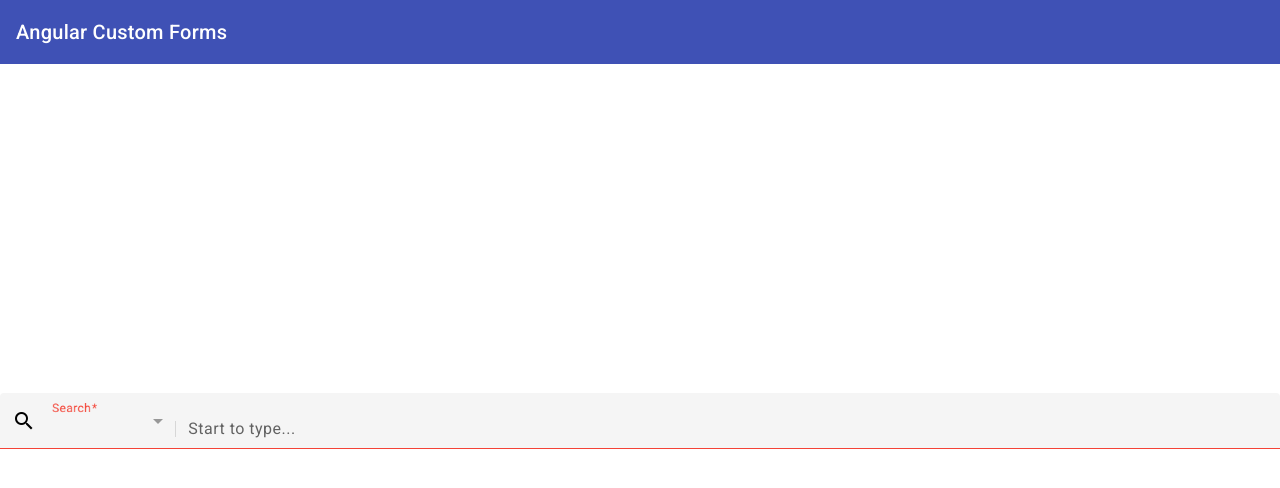
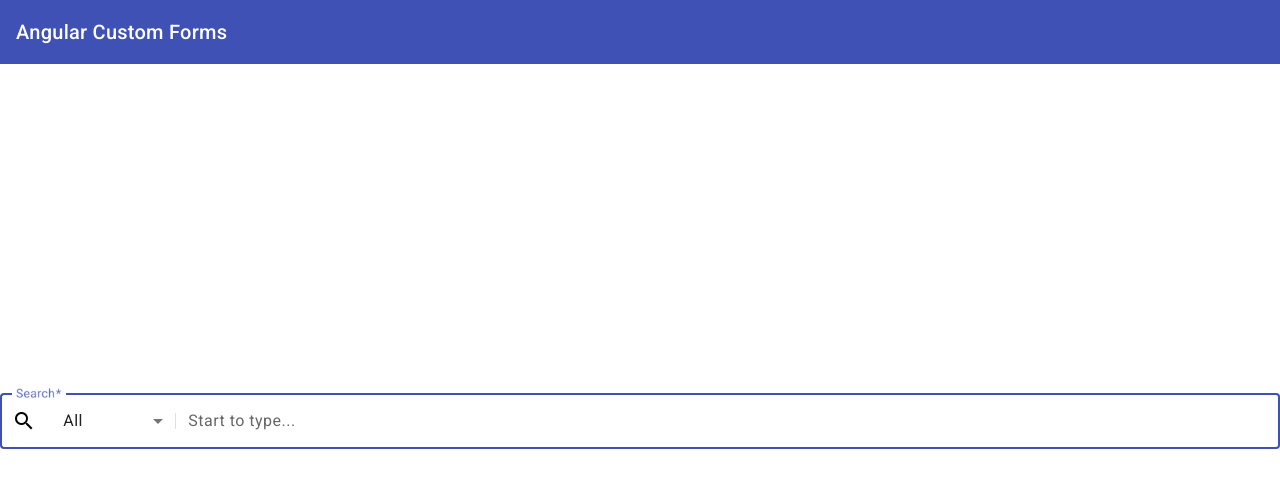
Before and after one commit to qetiproject/angular-custom-forms, an Angular app: page / in a window 1280 px wide. Shown: the top 488 px of the page. Built offline with nearby package versions, Linux system fonts and the light colour scheme.

Commit message:
fixed select value && nug error handler

```diff
--- a/src/app/advanced-search-control/custom-form-field-control/custom-form-field-control.component.html
+++ b/src/app/advanced-search-control/custom-form-field-control/custom-form-field-control.component.html
@@ -1,7 +1,5 @@
 <ng-container [formGroup]="form">
-    <mat-select [value]="value" class="select"
-        formControlName="scope"
-    >
+    <mat-select class="select" formControlName="scope">
       <mat-option value="">All</mat-option>
       <mat-option value="at">Austria</mat-option>
       <mat-option value="ua">Ukraine</mat-option>
@@ -9,7 +7,7 @@
     <mat-divider [vertical]="true" class="divider"></mat-divider>
     <input
       formControlName="query"
-        [ngStyle]="{opacity: disabled ? 0.5 : 1}"
+      [ngStyle]="{ opacity: disabled ? 0.5 : 1 }"
       matInput
       [placeholder]="placeholder"
       type="text"
--- a/src/app/advanced-search-control/custom-form-field-control/custom-form-field-control.component.ts
+++ b/src/app/advanced-search-control/custom-form-field-control/custom-form-field-control.component.ts
@@ -1,13 +1,21 @@
 import { FocusMonitor } from '@angular/cdk/a11y';
 import { Component, ElementRef, HostBinding, Input, OnDestroy, OnInit, Optional, Self, ViewChild } from '@angular/core';
-import { NgControl, ControlValueAccessor, FormBuilder, FormGroup, FormControl } from '@angular/forms';
+import { NgControl, ControlValueAccessor, FormBuilder, FormGroup, FormControl, AbstractControl, FormGroupDirective, NgForm } from '@angular/forms';
+import { ErrorStateMatcher } from '@angular/material/core';
 import { MatFormFieldControl } from '@angular/material/form-field';
 import { MatInput } from '@angular/material/input';
-import { Subject } from 'rxjs';
+import { Subject, take } from 'rxjs';
 
 export interface FormFieldValue {
   query: string;
   scope: string;
+}
+
+export class CustomErrorMatcher implements ErrorStateMatcher {
+
+  isErrorState(control: FormControl): boolean {
+    return control.dirty && control.invalid;
+  }
 }
 
 @Component({
@@ -18,6 +26,10 @@
     {
       provide: MatFormFieldControl,
       useExisting: CustomFormFieldControlComponent
+    },
+    {
+      provide: ErrorStateMatcher,
+      useClass: CustomErrorMatcher
     }
   ]
 })
@@ -72,8 +84,21 @@
   @Input()
   disabled!: boolean;
 
+  // @Input()
+  // errorStateMatcher!: ErrorStateMatcher;
 
-  errorState = true;
+  get errorState() {
+    // const matcher = this.errorStateMatcher || this.errorMattcher
+    // return this.errorMattcher.isErrorState(
+    //   this.ngControl.control as FormControl,
+    //   null
+    // );
+    // error with input
+    return this.errorMattcher.isErrorState(
+        this.ngControl.control as FormControl,
+        null
+    )
+  }
 
   controlType?: string | undefined;
   autofilled?: boolean | undefined;
@@ -87,7 +112,8 @@
   constructor(
     private focusMonitor: FocusMonitor,
     @Optional() @Self() public ngControl: NgControl,
-    private fb: FormBuilder
+    private fb: FormBuilder,
+    private errorMattcher: ErrorStateMatcher
   ) {
     this.form = this.fb.group({
       scope: new FormControl(''),
@@ -110,8 +136,8 @@
 
   setDisabledState(isDisabled: boolean): void {
     this.disabled = isDisabled;
-    this.form.disable();
-    this.stateChanges.next();
+    // this.form.disable();
+    // this.stateChanges.next();
   }
 
   @HostBinding('attr.aria-describedby') describedBy='';
@@ -130,7 +156,10 @@
         this.focused = !!focused;
         this.stateChanges.next();
       });
-
+    this.focusMonitor.monitor(this.input).pipe(take(1)).subscribe(() => {
+      this.onTouche();
+    })
+    this.form.valueChanges.subscribe((value) => this.onChange(value));
   }
 
   ngOnDestroy(): void {
--- a/src/app/advanced-search-control/search-form-field-container/search-form-field-container.component.html
+++ b/src/app/advanced-search-control/search-form-field-container/search-form-field-container.component.html
@@ -1,10 +1,10 @@
-<mat-form-field class="search-form-field">
+<mat-form-field class="search-form-field" appearance="outline">
     <mat-label>Search</mat-label>
     <mat-icon matPrefix>search</mat-icon>
     <!-- <input matInput placeholder="Start to type..." name="advanced-search" /> -->
     <app-custom-form-field-control
-        [formControl]="formControl"
-        [required]="true"
-        placeholder='Start to type...'
+      [formControl]="formControl"
+      [required]="true"
+      placeholder="Start to type..."
     ></app-custom-form-field-control>
-</mat-form-field>
+  </mat-form-field>
--- a/src/app/advanced-search-control/search-form-field-container/search-form-field-container.component.ts
+++ b/src/app/advanced-search-control/search-form-field-container/search-form-field-container.component.ts
@@ -7,5 +7,22 @@
   styleUrls: ['./search-form-field-container.component.css']
 })
 export class SearchFormFieldContainerComponent {
-  formControl = new FormControl({scope: '', query: ''})
+  formControl = new FormControl(
+     { scope: '', query: ''  },
+    // AdvancedSearchValidetor
+  );
+
+  constructor() {}
+
+  ngOnInit(): void {}
 }
+
+function AdvancedSearchValidetor(control: FormControl) {
+  return control.value.scope !== null && control.value.query !== ''
+    ? null
+    : {
+        validateSearch: {
+          valid: true,
+        },
+      };
+}
```
Lines whose indentation alone changed are shown as unchanged.
